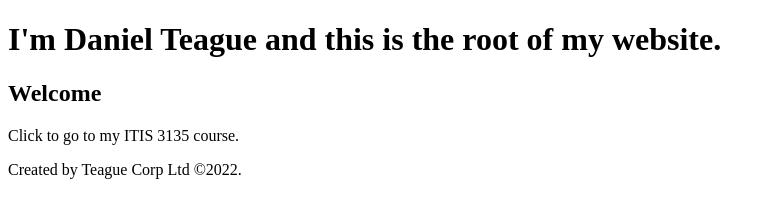
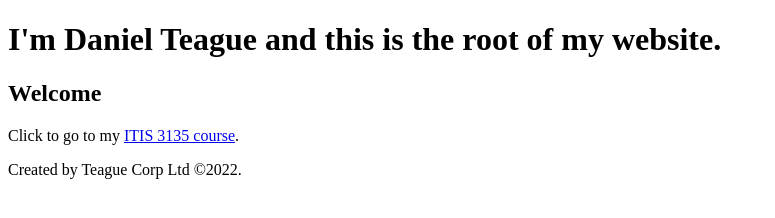
Before and after one commit to GingerWookiee/GingerWookie.github.io, a plain HTML site: page index.html in a window 1280 px wide. Shown: the whole page, without its empty margins (0-775 px from the left). Drawn offline with Linux system fonts and the light colour scheme.

Commit message:
Update index.html

```diff
--- a/index.html
+++ b/index.html
@@ -17,7 +17,7 @@
                 Welcome
             </h2>
             <p>
-                Click to go to my ITIS 3135 course.
+                Click to go to my <a href = "itis3135/">ITIS 3135 course</a>.
             </p>
         </main>
         <footer>
```
